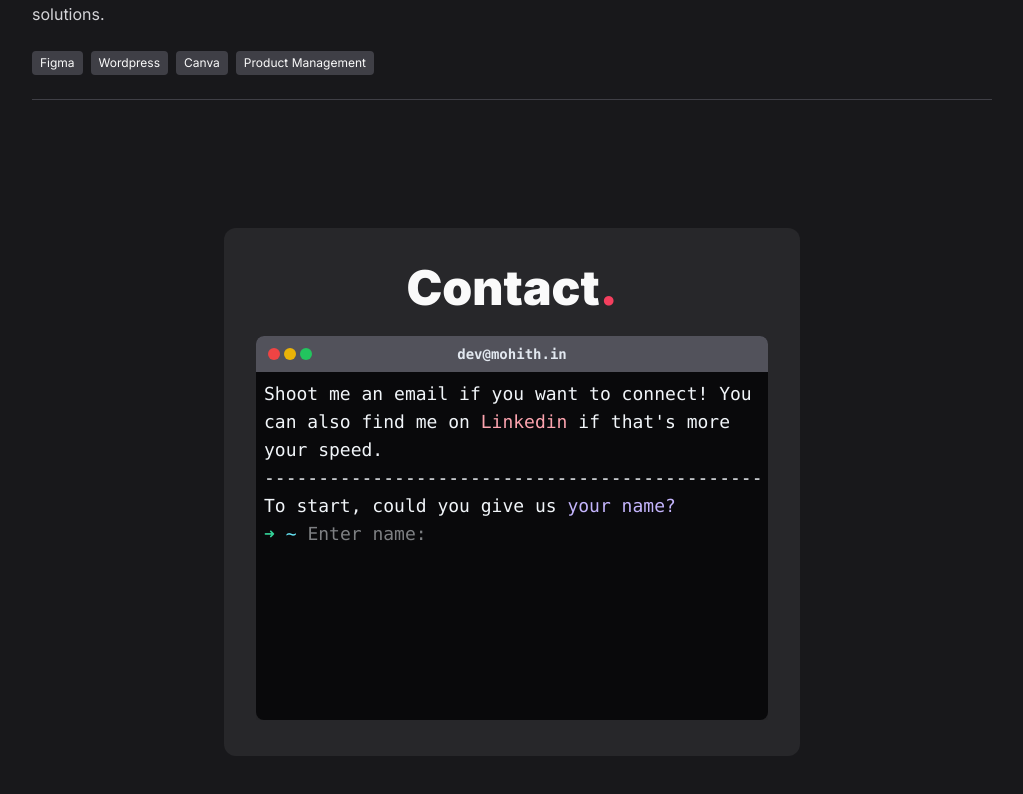
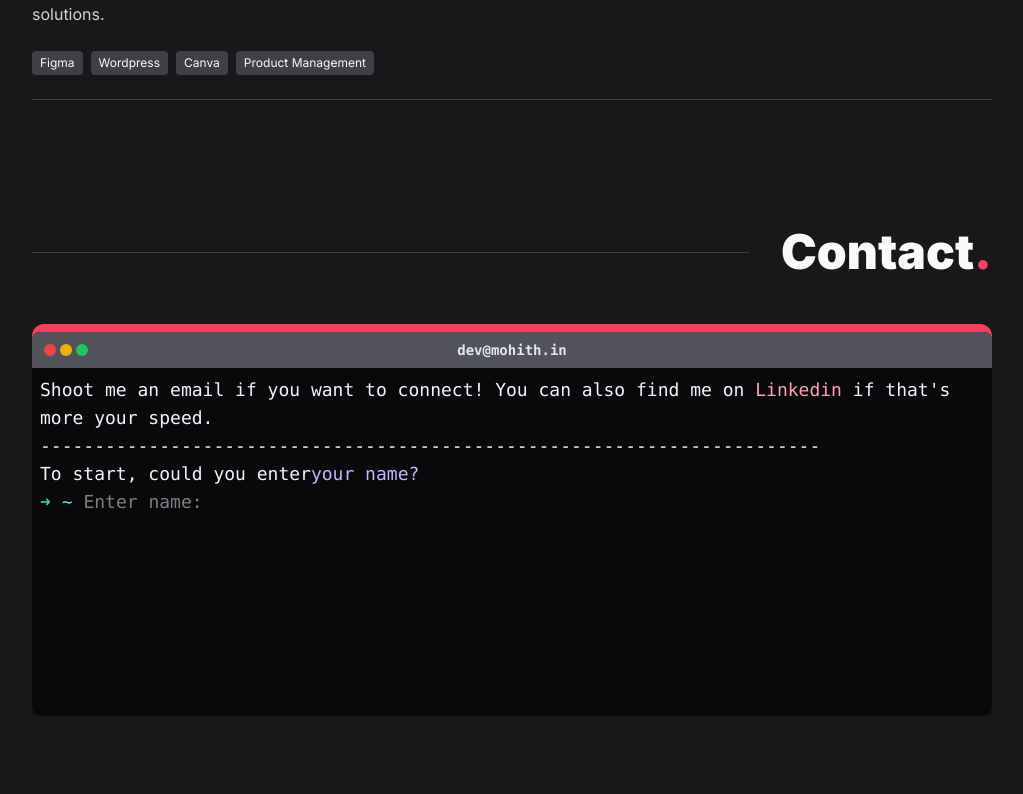
Before and after one commit to Mohith-Kumar28/mohith-portfolio-v2, a Next.js app: page / in a window 1280 px wide. Shown: the part 3408-4202 px from the top of the page, without its empty margins (155-1178 px from the left). Built offline with nearby package versions, Linux system fonts and the light colour scheme.

Commit message:
updated contact layout

```diff
--- a/src/components/contact/Contact.tsx
+++ b/src/components/contact/Contact.tsx
@@ -2,16 +2,18 @@ import { AiFillMail } from "react-icons/ai";
 import Link from "next/link";
 import Reveal from "../util/Reveal";
 import ContactForm from "./ContactForm";
+import { SectionHeader } from "../util/SectionHeader";
 
 export const Contact = () => {
   return (
     <section className="section-wrapper" id="contact">
-      <div className="max-w-xl mx-auto bg-zinc-800 px-8 py-9 rounded-xl">
-        <Reveal width="w-full">
+      <SectionHeader title="Contact" dir="r" />
+      <div className="  bg-rose-500  rounded-xl">
+        {/* <Reveal width="w-full">
           <h4 className="text-4xl md:text-5xl text-center font-black">
             Contact<span className="text-rose-500">.</span>
           </h4>
-        </Reveal>
+        </Reveal> */}
         {/* <Reveal width="w-full">
           <p className="text-center my-8 text-zinc-300 leading-relaxed">
             Shoot me an email if you want to connect! You can also find me on{" "}
--- a/src/components/contact/ContactForm.tsx
+++ b/src/components/contact/ContactForm.tsx
@@ -39,7 +39,7 @@ const ContactForm = () => {
         onClick={() => {
           inputRef.current?.focus();
         }}
-        className="h-96 bg-zinc-950  backdrop-blur rounded-lg w-full max-w-3xl mx-auto overflow-y-auto shadow-xl cursor-text font-mono mt-6"
+        className="h-96 bg-zinc-950  backdrop-blur rounded-lg w-full  mx-auto overflow-y-auto shadow-xl cursor-text font-mono mt-2"
       >
         <TerminalHeader />
         <TerminalBody inputRef={inputRef} containerRef={containerRef} />
@@ -325,7 +325,7 @@ export default ContactForm;
 const QUESTIONS: QuestionType[] = [
   {
     key: "name",
-    text: "To start, could you give us ",
+    text: "To start, could you enter",
     postfix: "your name?",
     complete: false,
     value: "",
```
